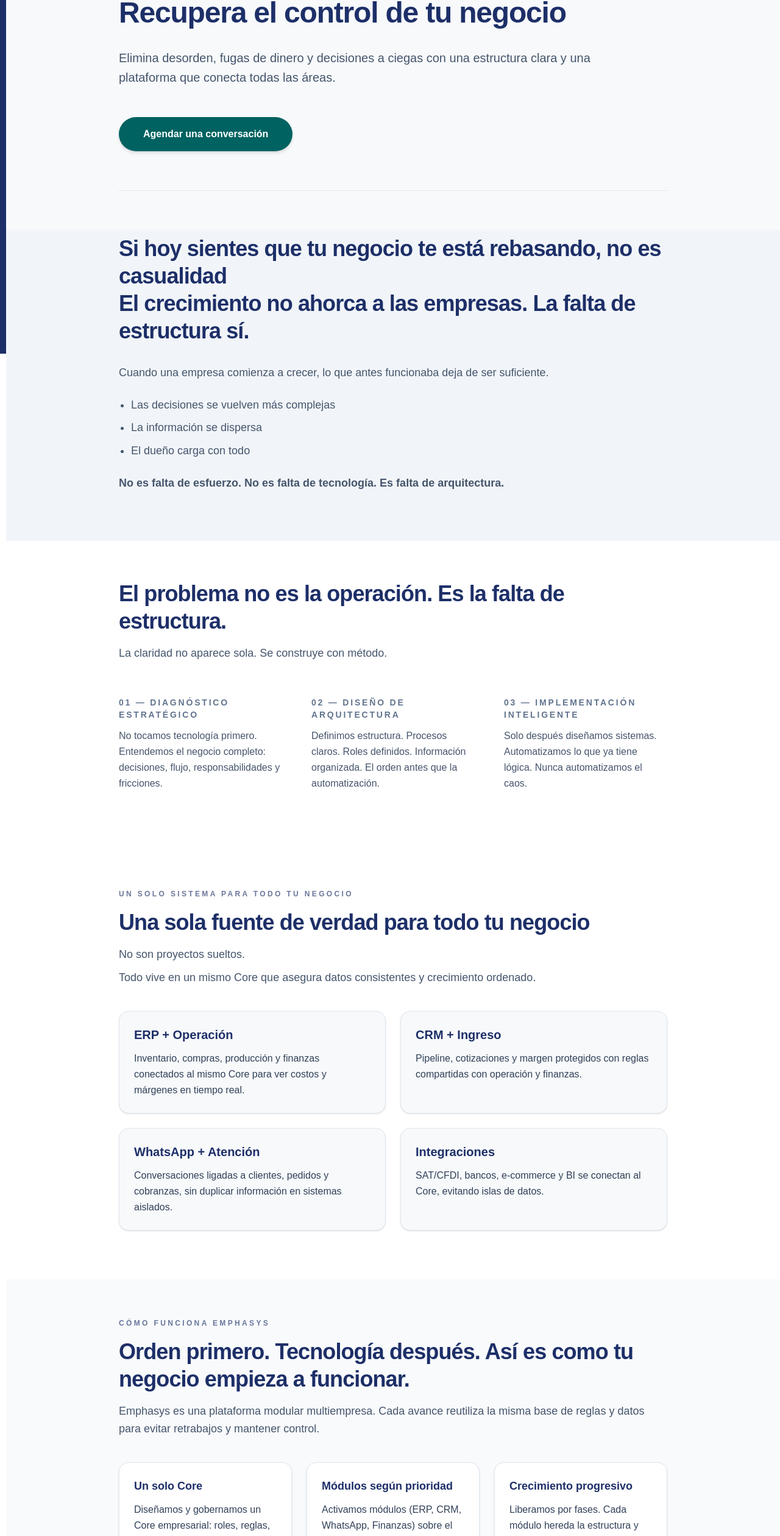
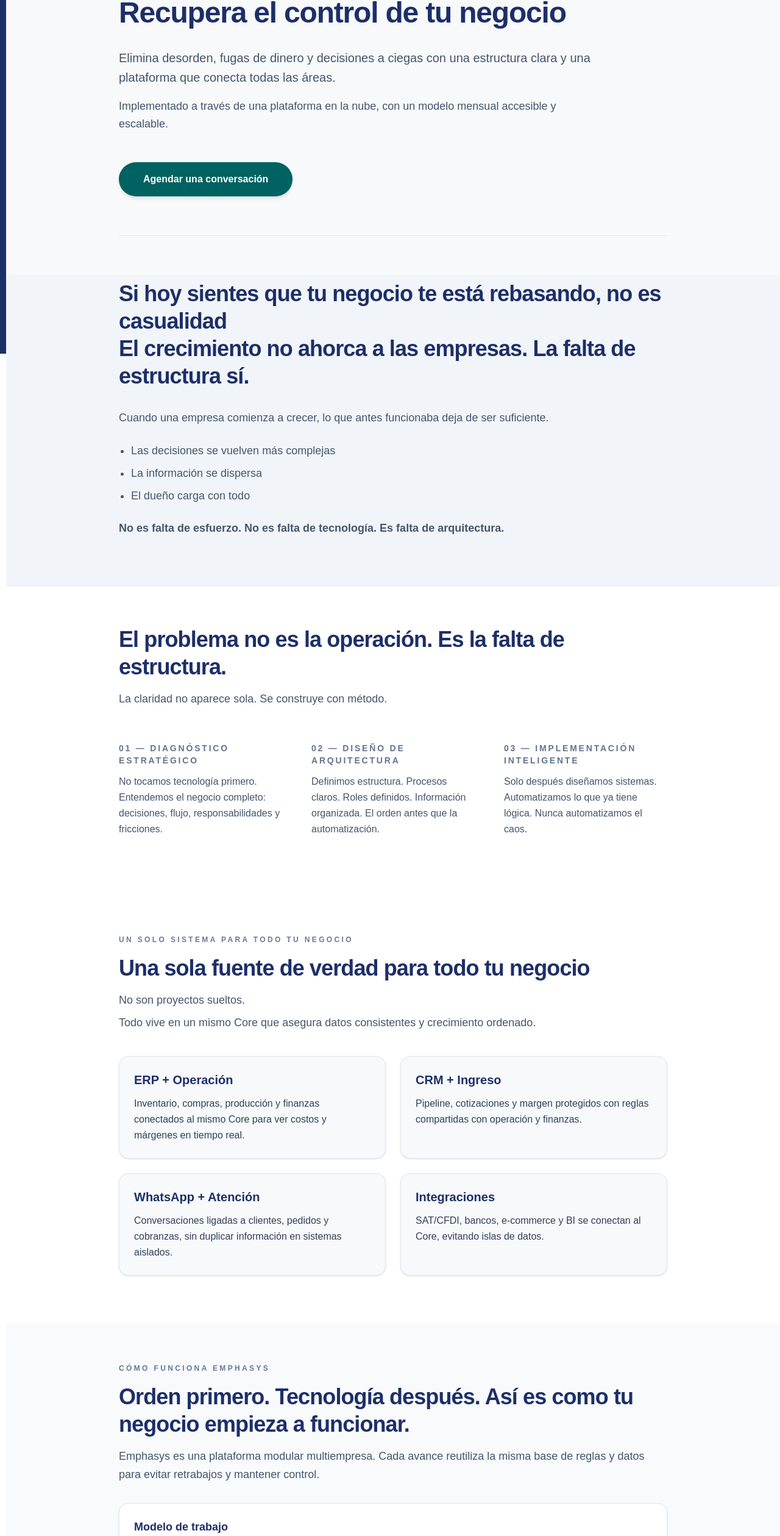
Before and after one commit to EmphaticoOnline/emphasys-web, a Next.js app: page / in a window 1280 px wide. Shown: the part 220-2739 px from the top of the page at 61% size. Built offline with nearby package versions, Linux system fonts and the light colour scheme.

Commit message:
deploy auto

```diff
--- a/components/Hero.tsx
+++ b/components/Hero.tsx
@@ -23,6 +23,10 @@ const Hero = () => {
           Elimina desorden, fugas de dinero y decisiones a ciegas con una estructura clara y una plataforma que conecta todas las áreas.
         </p>
 
+        <p className="mt-4 max-w-[780px] text-base leading-relaxed text-slate-600 md:text-lg">
+          Implementado a través de una plataforma en la nube, con un modelo mensual accesible y escalable.
+        </p>
+
         <a
           href="https://wa.me/523312889584?text=Hola%2C%20quiero%20ordenar%20mi%20negocio%20y%20mejorar%20mi%20control%20de%20ventas%20y%20costos.%20%C2%BFPodemos%20revisar%20mi%20caso%3F"
           target="_blank"
--- a/components/HowItWorks.tsx
+++ b/components/HowItWorks.tsx
@@ -29,6 +29,15 @@ const HowItWorks = () => {
           </p>
         </div>
 
+        <div className="mt-8 rounded-2xl border border-slate-200 bg-white p-6 shadow-sm">
+          <h3 className="text-lg font-semibold" style={{ color: "var(--color-emphasys-blue)" }}>
+            Modelo de trabajo
+          </h3>
+          <p className="mt-3 text-base leading-relaxed text-slate-700">
+            Emphasys funciona como una plataforma en la nube bajo un esquema mensual (SaaS), lo que permite implementar, adaptar y evolucionar el sistema sin inversiones iniciales elevadas.
+          </p>
+        </div>
+
         <div className="mt-10 grid gap-6 md:grid-cols-3">
           {steps.map((step) => (
             <div key={step.title} className="rounded-2xl border border-slate-200 bg-white p-6 shadow-sm">
--- a/components/ServiceLinks.tsx
+++ b/components/ServiceLinks.tsx
@@ -4,7 +4,7 @@ const services = [
   {
     title: "ERP a la medida",
     href: "/erp-a-la-medida",
-    description: "Integramos ventas, compras e inventario con finanzas para controlar costos y tomar decisiones con datos confiables.",
+    description: "ERP a la medida, implementado sobre una plataforma escalable en la nube.",
   },
   {
     title: "Automatización de ventas",
```
